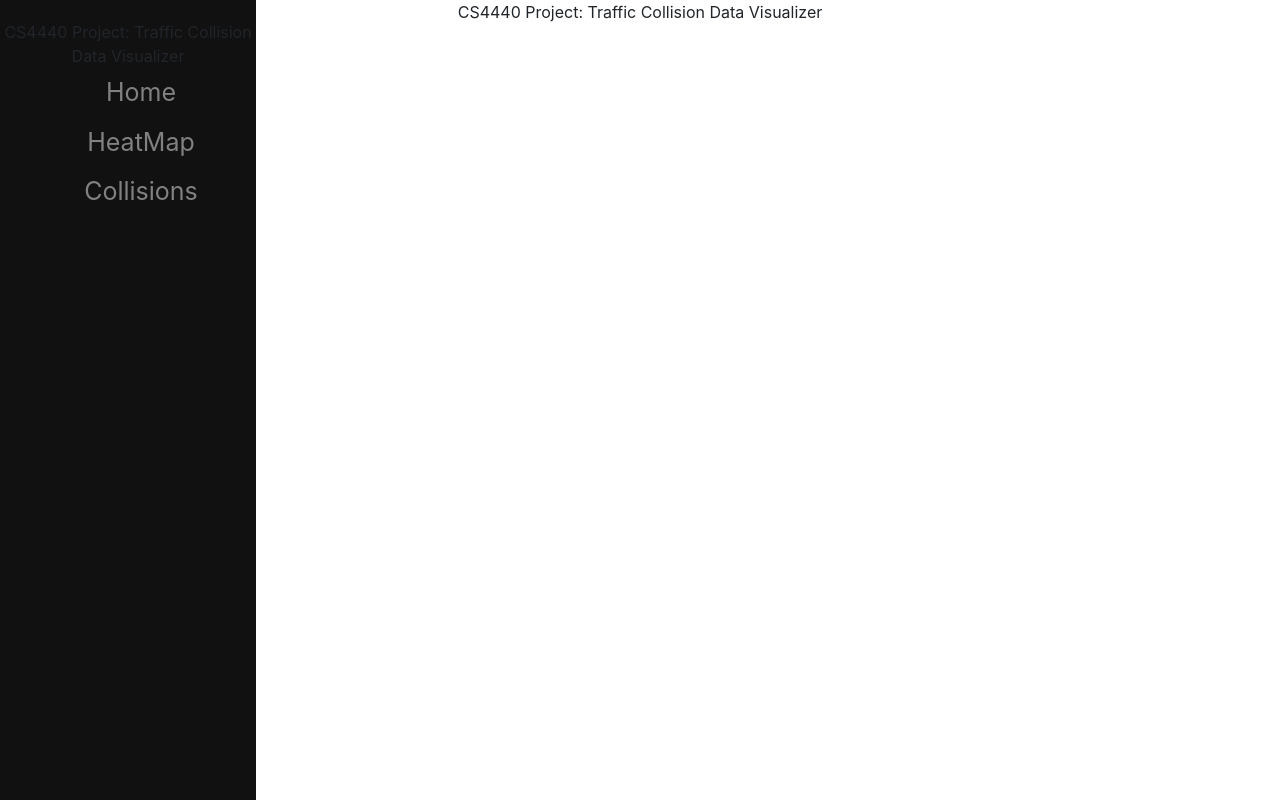
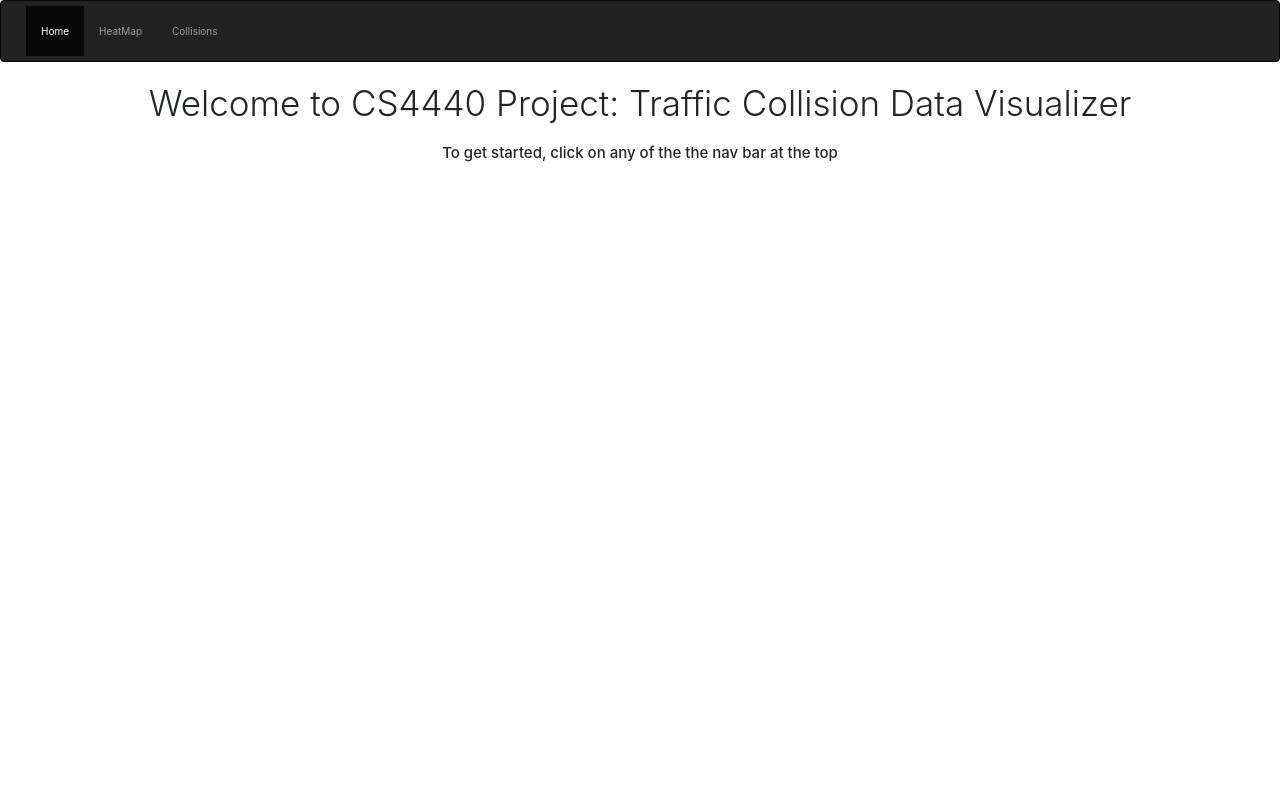
Before and after one commit to Chauman4/CS4440Project, a React (Create React App) app in the folder frontend/: page / in a window 1280 px wide. Built offline with nearby package versions, Linux system fonts and the light colour scheme.

Commit message:
add container for bar graph and change nav bar ui

```diff
--- a/frontend/public/index.html
+++ b/frontend/public/index.html
@@ -25,19 +25,11 @@
       Learn how to configure a non-root public URL by running `npm run build`.
     -->
     <title>React App</title>
+    <link rel="stylesheet" href="https://maxcdn.bootstrapcdn.com/bootstrap/3.3.5/css/bootstrap.min.css">
   </head>
   <body>
-    <noscript>You need to enable JavaScript to run this app.</noscript>
     <div id="root"></div>
-    <!--
-      This HTML file is a template.
-      If you open it directly in the browser, you will see an empty page.
-
-      You can add webfonts, meta tags, or analytics to this file.
-      The build step will place the bundled scripts into the <body> tag.
-
-      To begin the development, run `npm start` or `yarn start`.
-      To create a production bundle, use `npm run build` or `yarn build`.
-    -->
+    <script src="https://ajax.googleapis.com/ajax/libs/jquery/1.11.3/jquery.min.js"></script>
+    <script src="https://maxcdn.bootstrapcdn.com/bootstrap/3.3.5/js/bootstrap.min.js"></script>
   </body>
 </html>
--- a/frontend/src/App.js
+++ b/frontend/src/App.js
@@ -7,6 +7,7 @@ import HeatMap from "./components/HeatMap";
 import NavBar from "./components/NavBar";
 import Home from "./components/Home";
 import BarGraph from "./components/BarGraph";
+import BarGraphContainer from "./components/BarGraphContainer";
 import data from "./components/DummyData/bargraph.json";
 
 function App() {
@@ -14,13 +15,17 @@ function App() {
   return (
     <HashRouter>
       <div className="App">
+
         <NavBar/>
-        <Switch>
+
+        <div>
+          <Switch>
           <Route exact path="/" component={Home}/>
           <Route path="/1" component={HeatMap}/>
-          {console.log("App", data)}
-          <Route path="/2" render={() => <BarGraph data={data}/>}/>
+          <Route path="/2" render={() => <BarGraphContainer data={data}/>}/>
         </Switch>
+        </div>
+
       </div>
     </HashRouter>
   );
--- /dev/null
+++ b/frontend/src/components/BarGraphContainer.js
@@ -0,0 +1,18 @@
+import React, { useState } from 'react';
+import 'bootstrap/dist/css/bootstrap.min.css';
+import BarGraph from './BarGraph';
+
+class BarGraphContainer extends React.Component {
+
+    render () {
+        var data = this.props.data;
+        console.log(data)
+        return (
+            <div class="container">
+                <BarGraph data={data}/>
+            </div>
+        )
+    }
+}
+
+export default BarGraphContainer;
--- a/frontend/src/components/Home.js
+++ b/frontend/src/components/Home.js
@@ -1,11 +1,15 @@
 import React, { useState } from 'react';
-import { useHistory, Switch, Route, Link, BrowserRouter } from 'react-router-dom';
+// import { useHistory, Switch, Route, Link, BrowserRouter } from 'react-router-dom';
 import 'bootstrap/dist/css/bootstrap.min.css';
 
 function Home() {
     return (
         <div class="container">
-            CS4440 Project: Traffic Collision Data Visualizer
+            <h1 class="display-4">Welcome to CS4440 Project: Traffic Collision Data Visualizer</h1>
+            <br/>
+            <h4>
+                To get started, click on any of the the nav bar at the top
+            </h4>
         </div>
     )
 }
--- a/frontend/src/components/NavBar.js
+++ b/frontend/src/components/NavBar.js
@@ -1,14 +1,18 @@
 import React, { useState } from 'react';
 import { useHistory, Switch, Route, Link, BrowserRouter } from 'react-router-dom';
-import 'bootstrap/dist/css/bootstrap.min.css';
 
 function NavBar() {
     return (
-        <div class="sidenav">
-            CS4440 Project: Traffic Collision Data Visualizer
-            <Link to="/">Home</Link>
-            <Link to="/1">HeatMap</Link>
-            <Link to="/2">Collisions</Link>
+        <div class="navbar navbar-expand-lg navbar-inverse">
+            <div class="navbar-inner">
+                <div class="container">
+                    <ul class="nav navbar-nav">
+                        <li class="active"><Link to="/">Home</Link></li>
+                        <li><Link to="/1">HeatMap</Link></li>
+                        <li><Link to="/2">Collisions</Link></li>
+                    </ul>
+                </div>
+            </div>
         </div>
     )
 }
```
